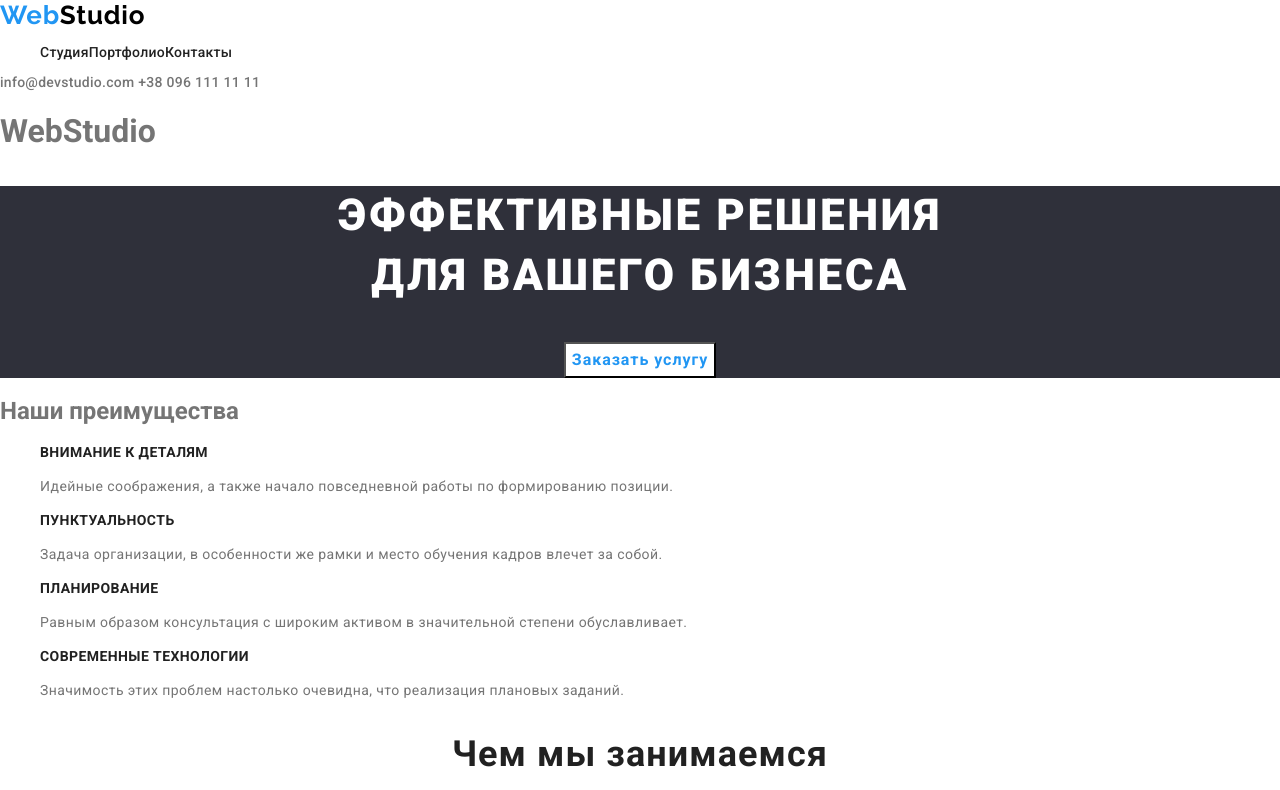
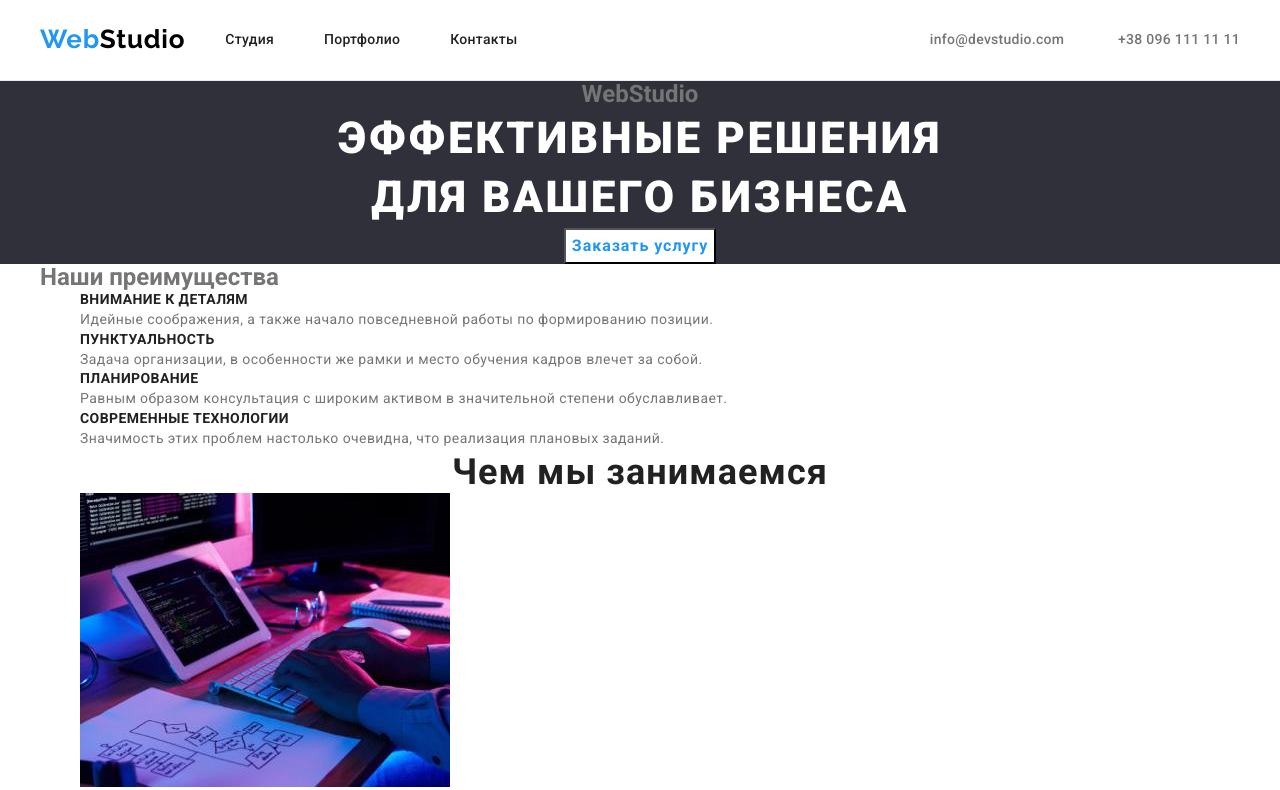
Before and after one commit to serhiilukianenkodev/goit-markup-hw-03, a plain HTML site: page index.html in a window 1280 px wide. Shown: the top 790 px of the page. Drawn offline with nearby package versions, Linux system fonts and the light colour scheme.

Commit message:
add container

```diff
--- a/css/styles.css
+++ b/css/styles.css
@@ -9,10 +9,28 @@
   --bg-accent: #f5f4fa;
 }
 
+h1,
+h2,
+h3,
+h4,
+h5,
+h6,
+p,
+ul {
+  margin-top: 0;
+  margin-bottom: 0;
+}
+
 body {
   background-color: var(--bg-main);
   color: var(--text-main);
   font-family: Roboto;
+}
+
+.container {
+  width: 1200px;
+  margin-left: auto;
+  margin-right: auto;
 }
 
 .list {
@@ -25,6 +43,10 @@ body {
 }
 
 /* header */
+header {
+  border-bottom: 1px solid #ececec;
+}
+
 .logo {
   font-family: 'Raleway', sans-serif;
   font-weight: 700;
@@ -40,6 +62,17 @@ body {
   color: var(--text-accent);
 }
 
+.page-header {
+  display: flex;
+  justify-content: space-between;
+  align-items: center;
+}
+
+.page-nav {
+  display: flex;
+  align-items: center;
+}
+
 .site-nav {
   display: flex;
 
@@ -53,12 +86,28 @@ body {
 .site-nav .item:not(:last-child) {
   margin-right: 50px;
 }
+.site-nav {
+  /* margin-top: 0;
+  margin-bottom: 0; */
+  display: flex;
+}
+
+.site-nav .link,
+.contacts .link {
+  display: inline-block;
+  padding-top: 32px;
+  padding-bottom: 32px;
+}
 
 .contacts {
   font-weight: 500;
   font-size: 14px;
   line-height: 1.14;
   letter-spacing: 0.02em;
+}
+
+.contacts > .link:not(:last-child) {
+  margin-right: 50px;
 }
 
 .link:hover,
--- a/index.html
+++ b/index.html
@@ -26,39 +26,46 @@
   <body>
     <!-- header -->
     <header>
-      <nav>
+      <div class="container page-header">
+        <nav class="page-nav">
           <a class="logo" href="./index.html"><span class="logo-accent">Web</span>Studio</a>
           <ul class="site-nav list">
-          <li><a class="link" href="">Студия</a></li>
-          <li><a class="link" href="./portfolio.html">Портфолио</a></li>
-          <li><a class="link" href="">Контакты</a></li>
+            <li class="item"><a class="link" href="">Студия</a></li>
+            <li class="item"><a class="link" href="./portfolio.html">Портфолио</a></li>
+            <li class="item"><a class="link" href="">Контакты</a></li>
           </ul>
         </nav>
         <div class="contacts">
           <a class="link" href="mailto:info@devstudio.com">info@devstudio.com</a>
           <a class="link" href="tel:+380961111111">+38 096 111 11 11</a>
         </div>
+      </div>
     </header>
 
     <main>
+      <!-- order service section -->
+      <section class="sectin-order">
+        <div class="container">
           <h1>WebStudio</h1>
 
-      <!-- order service section -->
-      <section class="sectin-order">
           <h2>
             Эффективные решения<br />
             для вашего бизнеса
           </h2>
           <button type="button">Заказать услугу</button>
+        </div>
       </section>
 
       <!-- our benefits section -->
       <section class="benefits-section">
+        <div class="container">
           <h2>Наши преимущества</h2>
           <ul class="list">
             <li>
               <h3>Внимание к деталям</h3>
-            <p>Идейные соображения, а также начало повседневной работы по формированию позиции.</p>
+              <p>
+                Идейные соображения, а также начало повседневной работы по формированию позиции.
+              </p>
             </li>
             <li>
               <h3>Пунктуальность</h3>
@@ -77,20 +84,24 @@
               <p>Значимость этих проблем настолько очевидна, что реализация плановых заданий.</p>
             </li>
           </ul>
+        </div>
       </section>
 
       <!-- our work section -->
       <section class="work-section">
+        <div class="container">
           <h2 class="section-heading">Чем мы занимаемся</h2>
           <ul class="list">
             <li><img width="370" height="294" src="./images/work1.jpg" alt="we are working" /></li>
             <li><img width="370" height="294" src="./images/work2.jpg" alt="we are working" /></li>
             <li><img width="370" height="294" src="./images/work3.jpg" alt="we are working" /></li>
           </ul>
+        </div>
       </section>
 
       <!--our team section  -->
       <section class="team-section">
+        <div class="container">
           <h2 class="section-heading">Наша команда</h2>
           <ul class="list">
             <li class="card">
@@ -104,7 +115,12 @@
               <p>Product Designer</p>
             </li>
             <li class="card">
-            <img width="270" height="260" src="./images/team-member2.jpg" alt="фото Ольга Репина" />
+              <img
+                width="270"
+                height="260"
+                src="./images/team-member2.jpg"
+                alt="фото Ольга Репина"
+              />
               <h3>Ольга Репина</h3>
               <p>Frontend Developer</p>
             </li>
@@ -129,16 +145,19 @@
               <p>UI Designer</p>
             </li>
           </ul>
+        </div>
       </section>
     </main>
 
     <!-- footer -->
     <footer class="footer">
+      <div class="container">
         <a class="logo" href="./index.html"><span class="logo-accent">Web</span>Studio</a>
         <address>г. Киев, пр-т Леси Украинки, 26</address>
         <a class="link" href="mailto:info@devstudio.com">info@devstudio.com</a>
         <br />
         <a class="link" href="tel:+380961111111">+38 096 111 11 11</a>
+      </div>
     </footer>
   </body>
 </html>
```
Also changed, not shown: portfolio.html (+9 -2 lines). Lines whose indentation alone changed are shown as unchanged.
